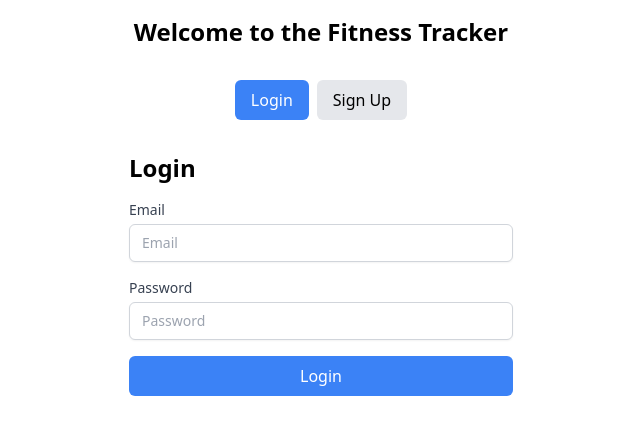
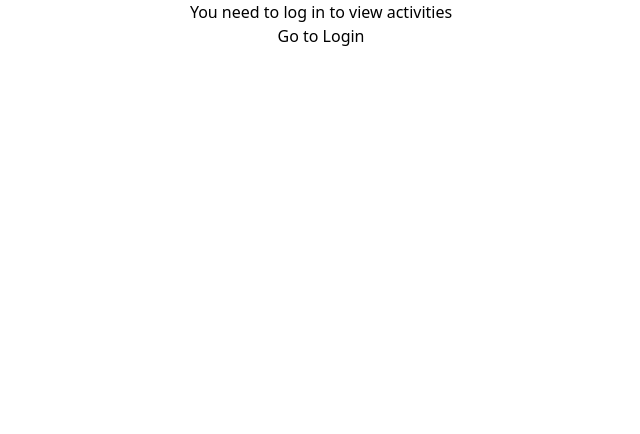
Before and after one commit to sdg877/films, a React (Vite) app in the folder fitness_tracker/frontend/: page / in a window 1280 px wide. Shown: the top 434 px of the page, without its empty margins (319-959 px from the left). Built offline with nearby package versions, Linux system fonts and the light colour scheme; no server answers.

Commit message:
Auth removed

```diff
--- a/fitness_tracker/frontend/src/pages/Home.jsx
+++ b/fitness_tracker/frontend/src/pages/Home.jsx
@@ -1,18 +1,198 @@
+// import React, { useState, useEffect } from "react";
+// import axios from "axios";
+// import { Link } from "react-router-dom";
+// import Spinner from "../components/Spinner";
+// import ActivityTable from "../components/ActivityTable";
+// import AuthButtons from "../components/AuthButtons";
+
+// const BACKEND_URL = import.meta.env.VITE_BACKEND_URL;
+
+// const Home = ({ user, setUser }) => {
+//   const [activities, setActivities] = useState([]);
+//   const [loading, setLoading] = useState(false);
+//   const [isLoginView, setIsLoginView] = useState(true);
+//   const [filter, setFilter] = useState("All");
+//   const [filteredActivities, setFilteredActivities] = useState([]);
+//   const [filterValue, setFilterValue] = useState("");
+
+//   useEffect(() => {
+//     if (user) {
+//       const fetchActivities = async () => {
+//         setLoading(true);
+//         try {
+//           const token = localStorage.getItem("token");
+
+//           if (!token) {
+//             throw new Error("No token found.");
+//           }
+
+//           const response = await axios.get(`${BACKEND_URL}/activity`, {
+//             headers: {
+//               Authorization: `Bearer ${token}`,
+//             },
+//           });
+
+//           const formattedData = response.data.data.map((activity) => {
+//             const dateObj = new Date(activity.date);
+//             const formattedDate = dateObj.toLocaleDateString("en-GB");
+//             return { ...activity, date: formattedDate };
+//           });
+
+//           setActivities(formattedData);
+//           setFilteredActivities(formattedData);
+//         } catch (error) {
+//           if (error.response && error.response.status === 401) {
+//             console.error("Unauthorized access:", error.response.data);
+//             setUser(null);
+//           } else {
+//             console.error("Error fetching activities:", error);
+//           }
+//         } finally {
+//           setLoading(false);
+//         }
+//       };
+
+//       fetchActivities();
+//     }
+//   }, [user, setUser]);
+
+//   const logout = () => {
+//     localStorage.removeItem("token");
+//     setUser(null);
+//   };
+
+//   const handleFilterChange = (e) => {
+//     setFilter(e.target.value);
+//   };
+
+//   const handleFilterValueChange = (e) => {
+//     setFilterValue(e.target.value);
+//   };
+
+//   useEffect(() => {
+//     let filtered = [...activities];
+
+//     if (filter !== "All" && filterValue.trim() !== "") {
+//       switch (filter) {
+//         case "Date":
+//           filtered = activities.filter((activity) =>
+//             activity.date.includes(filterValue)
+//           );
+//           break;
+//         case "Duration":
+//           filtered = activities.filter((activity) =>
+//             activity.duration.toString().includes(filterValue)
+//           );
+//           break;
+//         case "Difficulty":
+//           filtered = activities.filter((activity) =>
+//             activity.difficulty
+//               .toLowerCase()
+//               .includes(filterValue.toLowerCase())
+//           );
+//           break;
+//         case "Activity":
+//           filtered = activities.filter((activity) =>
+//             activity.name.toLowerCase().includes(filterValue.toLowerCase())
+//           );
+//           break;
+//         default:
+//           filtered = activities;
+//       }
+//     }
+
+//     setFilteredActivities(filtered);
+//   }, [filter, filterValue, activities]);
+
+//   if (!user) {
+//     return (
+//       <div className="p-4 max-w-md mx-auto">
+//         <h1 className="text-2xl font-bold text-center mb-8">
+//           Welcome to the Fitness Tracker
+//         </h1>
+//         <AuthButtons
+//           isLoginView={isLoginView}
+//           setIsLoginView={setIsLoginView}
+//         />
+//         {isLoginView ? (
+//           <LoginForm setUser={setUser} />
+//         ) : (
+//           <SignUpForm setUser={setUser} />
+//         )}
+//       </div>
+//     );
+//   }
+
+//   return (
+//     <div className="p-4">
+//       <div className="flex justify-between items-center">
+//         <h1 className="text-3xl my-8">Activity List</h1>
+//         <Link to="/activity/create">
+//           <button className="px-4 py-2 bg-sky-800 text-white rounded-md">
+//             Add Activity
+//           </button>
+//         </Link>
+//         <button
+//           className="px-4 py-2 bg-red-500 text-white rounded-md"
+//           onClick={logout}
+//         >
+//           Logout
+//         </button>
+//       </div>
+
+//       <div className="my-4">
+//         <label htmlFor="filter" className="mr-2 font-semibold">
+//           Filter by:
+//         </label>
+//         <select
+//           id="filter"
+//           value={filter}
+//           onChange={handleFilterChange}
+//           className="border px-2 py-1 rounded-md"
+//         >
+//           <option value="All">All</option>
+//           <option value="Date">Date</option>
+//           <option value="Duration">Duration</option>
+//           <option value="Difficulty">Difficulty</option>
+//           <option value="Activity">Activity</option>
+//         </select>
+
+//         {filter !== "All" && (
+//           <input
+//             type="text"
+//             value={filterValue}
+//             onChange={handleFilterValueChange}
+//             placeholder={`Enter ${filter}`}
+//             className="border px-2 py-1 ml-4 rounded-md"
+//           />
+//         )}
+//       </div>
+
+//       {loading ? (
+//         <Spinner />
+//       ) : (
+//         <ActivityTable activities={filteredActivities} />
+//       )}
+//     </div>
+//   );
+// };
+
+// export default Home;
+
+// src/pages/Home.jsx
+
 import React, { useState, useEffect } from "react";
 import axios from "axios";
 import { Link } from "react-router-dom";
 import Spinner from "../components/Spinner";
 import ActivityTable from "../components/ActivityTable";
-import AuthButtons from "../components/AuthButtons";
-import LoginForm from "../components/LoginForm";
-import SignUpForm from "../components/SignUpForm";
 
+// The URL for your backend API is now dynamically fetched from the environment variables
 const BACKEND_URL = import.meta.env.VITE_BACKEND_URL;
 
 const Home = ({ user, setUser }) => {
   const [activities, setActivities] = useState([]);
   const [loading, setLoading] = useState(false);
-  const [isLoginView, setIsLoginView] = useState(true);
   const [filter, setFilter] = useState("All");
   const [filteredActivities, setFilteredActivities] = useState([]);
   const [filterValue, setFilterValue] = useState("");
@@ -108,19 +288,9 @@ const Home = ({ user, setUser }) => {
 
   if (!user) {
     return (
-      <div className="p-4 max-w-md mx-auto">
-        <h1 className="text-2xl font-bold text-center mb-8">
-          Welcome to the Fitness Tracker
-        </h1>
-        <AuthButtons
-          isLoginView={isLoginView}
-          setIsLoginView={setIsLoginView}
-        />
-        {isLoginView ? (
-          <LoginForm setUser={setUser} />
-        ) : (
-          <SignUpForm setUser={setUser} />
-        )}
+      <div className="text-center">
+        <h2>You need to log in to view activities</h2>
+        <Link to="/auth">Go to Login</Link>
       </div>
     );
   }
```
